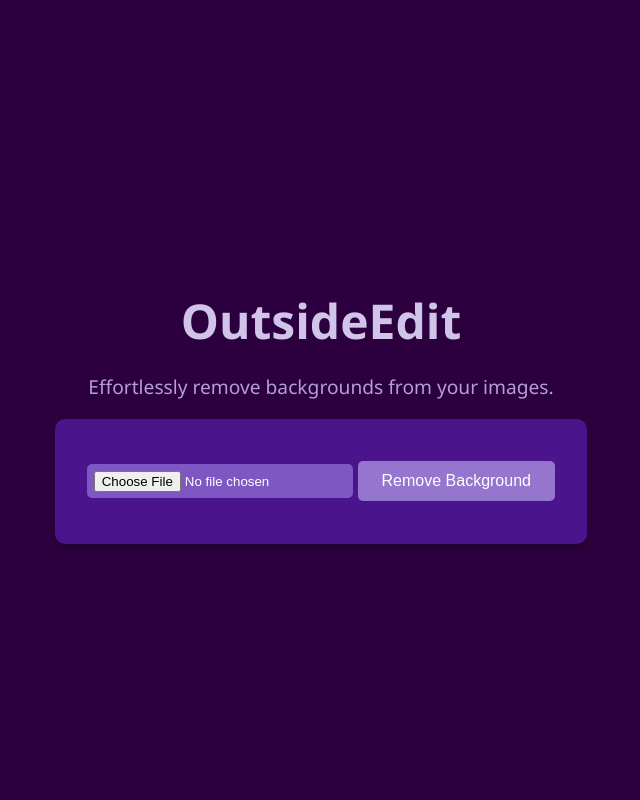
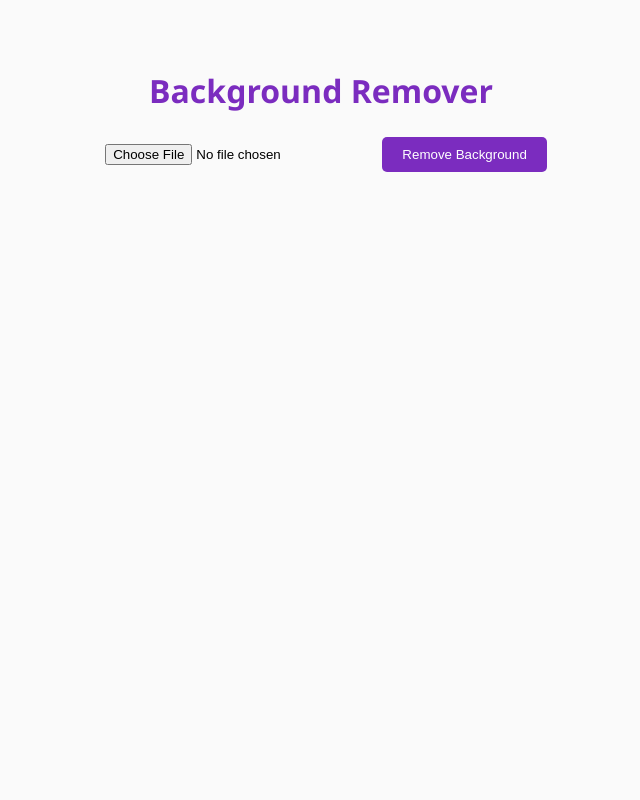
Before and after one commit to shubh72010/OutsideEdit, a Flask app: page / in a window 1280 px wide. Shown: the whole page, without its empty margins (319-959 px from the left). Run offline with Flask 3, Linux system fonts and the light colour scheme.

Commit message:
Update index.html

```diff
--- a/templates/index.html
+++ b/templates/index.html
@@ -1,22 +1,114 @@
 <!DOCTYPE html>
 <html lang="en">
 <head>
-    <meta charset="UTF-8">
-    <title>OutsideEdit - Background Remover</title>
-    <link rel="stylesheet" href="{{ url_for('static', filename='style.css') }}">
+  <meta charset="UTF-8" />
+  <title>Background Remover</title>
+  <style>
+    body {
+      font-family: 'Segoe UI', sans-serif;
+      background: #fafafa;
+      padding: 40px;
+      text-align: center;
+    }
+
+    h1 {
+      color: #7b2cbf;
+    }
+
+    input[type="file"] {
+      padding: 10px;
+      margin-right: 10px;
+    }
+
+    button {
+      padding: 10px 20px;
+      background-color: #7b2cbf;
+      color: white;
+      border: none;
+      border-radius: 5px;
+      cursor: pointer;
+    }
+
+    button:hover {
+      background-color: #5a189a;
+    }
+
+    .loader {
+      margin: 20px auto;
+      border: 6px solid #eee;
+      border-top: 6px solid #7b2cbf;
+      border-radius: 50%;
+      width: 60px;
+      height: 60px;
+      animation: spin 1s linear infinite;
+    }
+
+    .hidden {
+      display: none;
+    }
+
+    img {
+      max-width: 100%;
+      margin-top: 20px;
+      border-radius: 12px;
+      box-shadow: 0 0 15px rgba(0,0,0,0.15);
+    }
+
+    @keyframes spin {
+      to { transform: rotate(360deg); }
+    }
+  </style>
 </head>
 <body>
-    <div class="container">
-        <h1>OutsideEdit</h1>
-        <p>Effortlessly remove backgrounds from your images.</p>
-        <div class="tile">
-            <form id="upload-form" method="post" enctype="multipart/form-data">
-                <input type="file" name="image" id="image-input" accept="image/png, image/jpeg" required>
-                <button type="submit">Remove Background</button>
-            </form>
-            <div id="loading" style="display:none;">Processing...</div>
-        </div>
-    </div>
-    <script src="{{ url_for('static', filename='script.js') }}"></script>
+
+  <h1>Background Remover</h1>
+  <form id="upload-form">
+    <input type="file" id="file-input" accept="image/*" required />
+    <button type="submit">Remove Background</button>
+  </form>
+
+  <div id="loader" class="loader hidden"></div>
+  <img id="result-img" class="hidden" />
+
+  <script>
+    const form = document.getElementById("upload-form");
+    const fileInput = document.getElementById("file-input");
+    const loader = document.getElementById("loader");
+    const resultImg = document.getElementById("result-img");
+
+    form.addEventListener("submit", async (e) => {
+      e.preventDefault();
+
+      const file = fileInput.files[0];
+      if (!file) return alert("Please select an image first.");
+
+      const formData = new FormData();
+      formData.append("image", file);
+
+      loader.classList.remove("hidden");
+      resultImg.classList.add("hidden");
+
+      try {
+        const res = await fetch("https://outsideedit.onrender.com/remove-bg", {
+          method: "POST",
+          body: formData,
+        });
+
+        if (!res.ok) throw new Error("Failed to process image");
+
+        const blob = await res.blob();
+        const url = URL.createObjectURL(blob);
+
+        resultImg.src = url;
+        resultImg.classList.remove("hidden");
+      } catch (err) {
+        alert("Error removing background.");
+        console.error(err);
+      } finally {
+        loader.classList.add("hidden");
+      }
+    });
+  </script>
+
 </body>
 </html>
```
